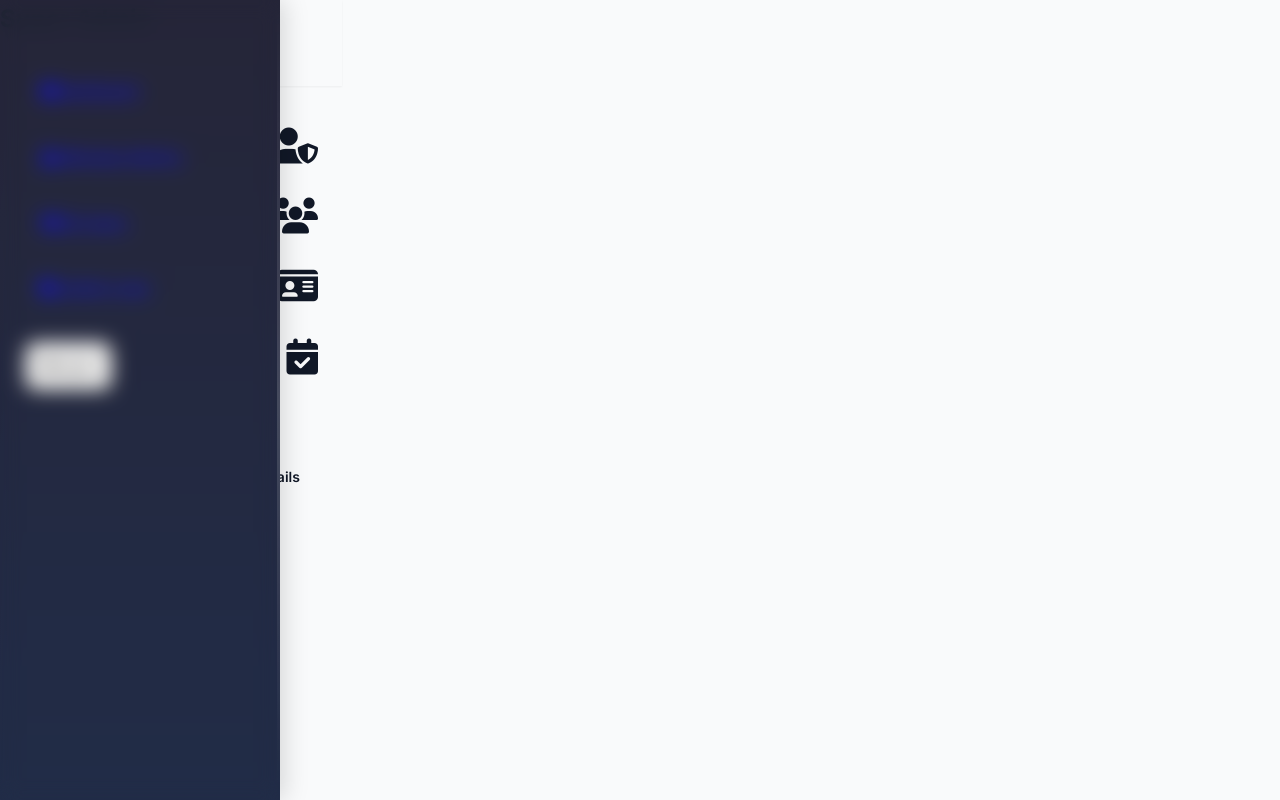
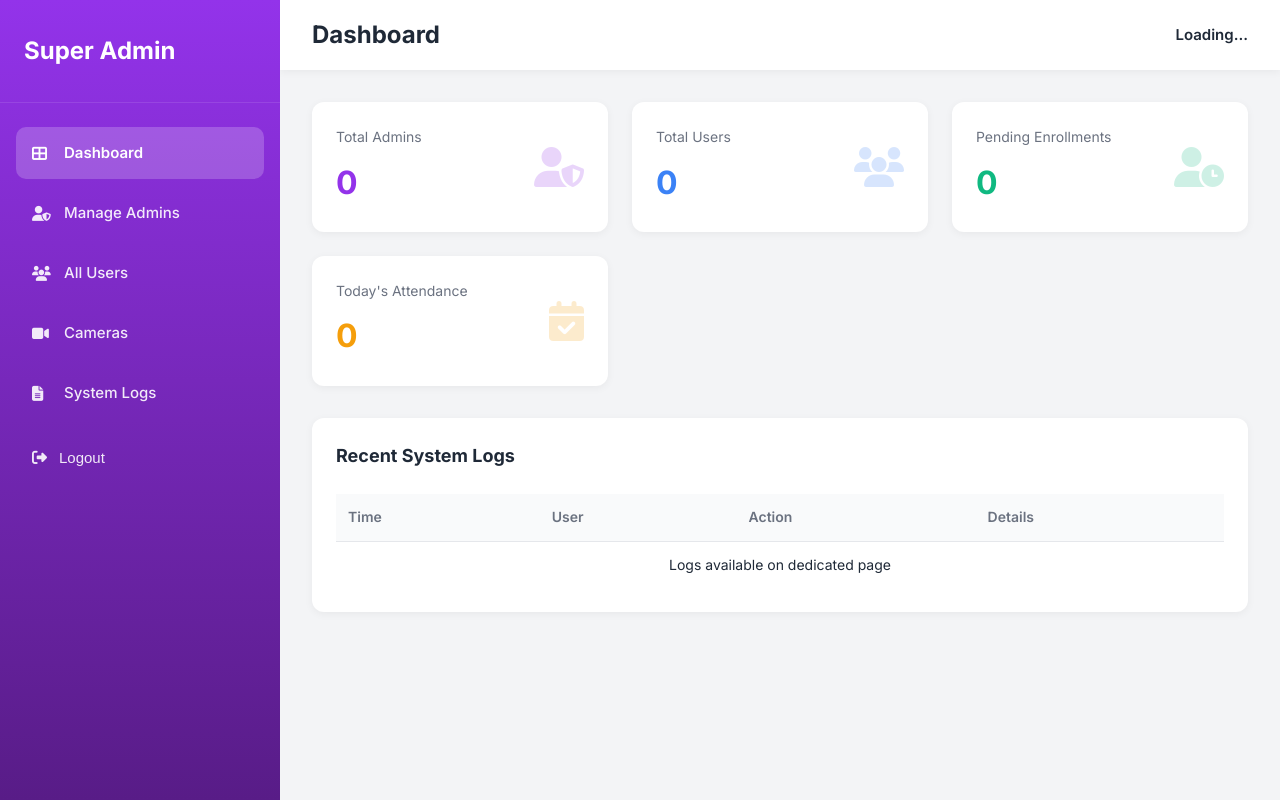
Before and after one commit to lakshay-lagyan/AI-Attendance-system, a Python web app: template templates/superadmin/dashboard.html in a window 1280 px wide. Run offline with Jinja, Linux system fonts and the light colour scheme; the template is opened without the code that fills it, so the values that code supplies are empty.

Commit message:
ui fixed

```diff
--- /dev/null
+++ b/static/css/superadmin_dashboard.css
@@ -0,0 +1,395 @@
+/* ====================================================
+   SUPER ADMIN DASHBOARD - CUSTOM CSS
+   ==================================================== */
+
+:root {
+    --sa-primary: #9333ea;
+    --sa-primary-dark: #7e22ce;
+    --sa-secondary: #581c87;
+    --sa-accent: #c084fc;
+    --sa-bg: #f3f4f6;
+    --sa-card-bg: #ffffff;
+    --sa-text: #1f2937;
+    --sa-text-light: #6b7280;
+    --sa-border: #e5e7eb;
+    --sa-success: #10b981;
+    --sa-warning: #f59e0b;
+    --sa-danger: #ef4444;
+    --sa-info: #3b82f6;
+}
+
+* {
+    margin: 0;
+    padding: 0;
+    box-sizing: border-box;
+}
+
+body {
+    font-family: 'Inter', -apple-system, BlinkMacSystemFont, sans-serif;
+    background: var(--sa-bg);
+    color: var(--sa-text);
+}
+
+/* ========== DASHBOARD CONTAINER ========== */
+.dashboard-container {
+    display: flex;
+    min-height: 100vh;
+}
+
+/* ========== SIDEBAR ========== */
+.sa-sidebar {
+    position: fixed;
+    top: 0;
+    left: 0;
+    width: 280px;
+    height: 100vh;
+    background: linear-gradient(180deg, var(--sa-primary) 0%, var(--sa-secondary) 100%);
+    color: white;
+    z-index: 1000;
+    overflow-y: auto;
+    transition: transform 0.3s ease;
+}
+
+.sa-sidebar-header {
+    padding: 2rem 1.5rem;
+    border-bottom: 1px solid rgba(255, 255, 255, 0.1);
+}
+
+.sa-sidebar-header h1 {
+    font-size: 1.5rem;
+    font-weight: 700;
+    margin: 0;
+}
+
+.sa-sidebar-nav {
+    padding: 1.5rem 1rem;
+}
+
+.sa-nav-link {
+    display: flex;
+    align-items: center;
+    padding: 0.875rem 1rem;
+    margin-bottom: 0.5rem;
+    color: rgba(255, 255, 255, 0.9);
+    text-decoration: none;
+    border-radius: 10px;
+    font-size: 0.9375rem;
+    font-weight: 500;
+    transition: all 0.3s;
+}
+
+.sa-nav-link:hover {
+    background: rgba(255, 255, 255, 0.15);
+    color: white;
+}
+
+.sa-nav-link.active {
+    background: rgba(255, 255, 255, 0.2);
+    color: white;
+    font-weight: 600;
+}
+
+.sa-nav-link i {
+    margin-right: 0.75rem;
+    width: 20px;
+}
+
+.sa-logout-btn {
+    display: flex;
+    align-items: center;
+    width: 100%;
+    padding: 0.875rem 1rem;
+    margin-top: 1rem;
+    background: transparent;
+    color: rgba(255, 255, 255, 0.9);
+    border: none;
+    border-radius: 10px;
+    font-size: 0.9375rem;
+    font-weight: 500;
+    cursor: pointer;
+    transition: all 0.3s;
+}
+
+.sa-logout-btn:hover {
+    background: var(--sa-danger);
+    color: white;
+}
+
+.sa-logout-btn i {
+    margin-right: 0.75rem;
+}
+
+/* ========== MAIN CONTENT ========== */
+.sa-main-content {
+    margin-left: 280px;
+    flex: 1;
+    min-height: 100vh;
+}
+
+.sa-topbar {
+    background: white;
+    padding: 1rem 2rem;
+    box-shadow: 0 2px 8px rgba(0, 0, 0, 0.05);
+    display: flex;
+    align-items: center;
+    justify-content: space-between;
+    position: sticky;
+    top: 0;
+    z-index: 100;
+}
+
+.sa-topbar-left {
+    display: flex;
+    align-items: center;
+    gap: 1rem;
+}
+
+.sa-menu-toggle {
+    display: none;
+    background: none;
+    border: none;
+    font-size: 1.5rem;
+    color: var(--sa-text-light);
+    cursor: pointer;
+    padding: 0.5rem;
+}
+
+.sa-topbar h2 {
+    font-size: 1.5rem;
+    font-weight: 700;
+    color: var(--sa-text);
+    margin: 0;
+}
+
+.sa-user-info {
+    text-align: right;
+}
+
+.sa-user-name {
+    font-size: 0.9375rem;
+    font-weight: 600;
+    color: var(--sa-text);
+    margin: 0;
+}
+
+.sa-user-email {
+    font-size: 0.8125rem;
+    color: var(--sa-text-light);
+    margin: 0;
+}
+
+/* ========== CONTENT AREA ========== */
+.sa-content {
+    padding: 2rem;
+}
+
+/* ========== STATS GRID ========== */
+.sa-stats-grid {
+    display: grid;
+    grid-template-columns: repeat(auto-fit, minmax(250px, 1fr));
+    gap: 1.5rem;
+    margin-bottom: 2rem;
+}
+
+.sa-stat-card {
+    background: white;
+    border-radius: 12px;
+    padding: 1.5rem;
+    box-shadow: 0 2px 8px rgba(0, 0, 0, 0.05);
+    transition: all 0.3s;
+}
+
+.sa-stat-card:hover {
+    transform: translateY(-4px);
+    box-shadow: 0 8px 24px rgba(0, 0, 0, 0.1);
+}
+
+.sa-stat-content {
+    display: flex;
+    align-items: center;
+    justify-content: space-between;
+}
+
+.sa-stat-info {
+    flex: 1;
+}
+
+.sa-stat-label {
+    font-size: 0.875rem;
+    color: var(--sa-text-light);
+    margin: 0 0 0.5rem 0;
+}
+
+.sa-stat-value {
+    font-size: 2rem;
+    font-weight: 700;
+    margin: 0;
+}
+
+.sa-stat-value.purple { color: var(--sa-primary); }
+.sa-stat-value.blue { color: var(--sa-info); }
+.sa-stat-value.green { color: var(--sa-success); }
+.sa-stat-value.orange { color: var(--sa-warning); }
+
+.sa-stat-icon {
+    font-size: 2.5rem;
+    opacity: 0.2;
+}
+
+.sa-stat-icon.purple { color: var(--sa-primary); }
+.sa-stat-icon.blue { color: var(--sa-info); }
+.sa-stat-icon.green { color: var(--sa-success); }
+.sa-stat-icon.orange { color: var(--sa-warning); }
+
+/* ========== LOGS TABLE ========== */
+.sa-card {
+    background: white;
+    border-radius: 12px;
+    padding: 1.5rem;
+    box-shadow: 0 2px 8px rgba(0, 0, 0, 0.05);
+}
+
+.sa-card-header {
+    margin-bottom: 1.5rem;
+}
+
+.sa-card-title {
+    font-size: 1.125rem;
+    font-weight: 700;
+    color: var(--sa-text);
+    margin: 0;
+}
+
+.sa-table-container {
+    overflow-x: auto;
+}
+
+.sa-table {
+    width: 100%;
+    border-collapse: collapse;
+}
+
+.sa-table thead {
+    background: #f9fafb;
+}
+
+.sa-table th {
+    padding: 0.75rem;
+    text-align: left;
+    font-size: 0.875rem;
+    font-weight: 600;
+    color: var(--sa-text-light);
+    border-bottom: 1px solid var(--sa-border);
+}
+
+.sa-table tbody tr {
+    border-bottom: 1px solid var(--sa-border);
+}
+
+.sa-table tbody tr:last-child {
+    border-bottom: none;
+}
+
+.sa-table td {
+    padding: 0.75rem;
+    font-size: 0.875rem;
+    color: var(--sa-text);
+}
+
+.sa-badge {
+    display: inline-block;
+    padding: 0.25rem 0.75rem;
+    border-radius: 999px;
+    font-size: 0.75rem;
+    font-weight: 600;
+}
+
+.sa-badge.blue {
+    background: rgba(59, 130, 246, 0.1);
+    color: var(--sa-info);
+}
+
+.sa-badge.green {
+    background: rgba(16, 185, 129, 0.1);
+    color: var(--sa-success);
+}
+
+.sa-badge.orange {
+    background: rgba(245, 158, 11, 0.1);
+    color: var(--sa-warning);
+}
+
+.sa-badge.red {
+    background: rgba(239, 68, 68, 0.1);
+    color: var(--sa-danger);
+}
+
+.sa-text-center {
+    text-align: center;
+}
+
+.sa-text-muted {
+    color: var(--sa-text-light);
+}
+
+/* ========== RESPONSIVE ========== */
+@media (max-width: 1024px) {
+    .sa-sidebar {
+        transform: translateX(-100%);
+    }
+
+    .sa-sidebar.mobile-open {
+        transform: translateX(0);
+    }
+
+    .sa-main-content {
+        margin-left: 0;
+    }
+
+    .sa-menu-toggle {
+        display: block;
+    }
+}
+
+@media (max-width: 768px) {
+    .sa-content {
+        padding: 1rem;
+    }
+
+    .sa-stats-grid {
+        grid-template-columns: 1fr;
+    }
+
+    .sa-topbar {
+        padding: 1rem;
+    }
+
+    .sa-topbar h2 {
+        font-size: 1.25rem;
+    }
+
+    .sa-table .hide-mobile {
+        display: none;
+    }
+}
+
+/* ========== SIDEBAR OVERLAY ========== */
+.sa-overlay {
+    display: none;
+    position: fixed;
+    inset: 0;
+    background: rgba(0, 0, 0, 0.5);
+    z-index: 999;
+    opacity: 0;
+    transition: opacity 0.3s;
+}
+
+.sa-overlay.active {
+    opacity: 1;
+}
+
+@media (max-width: 1024px) {
+    .sa-overlay {
+        display: block;
+    }
+}
--- a/templates/superadmin/dashboard.html
+++ b/templates/superadmin/dashboard.html
@@ -3,134 +3,139 @@
 {% block title %}Super Admin Dashboard{% endblock %}
 
 {% block extra_styles %}
-<style>
-    .sidebar {
-        transition: transform 0.3s ease;
-    }
-    @media (max-width: 768px) {
-        .sidebar.hidden-mobile {
-            transform: translateX(-100%);
-        }
-    }
-</style>
+<link rel="stylesheet" href="{{ url_for('static', filename='css/superadmin_dashboard.css') }}">
 {% endblock %}
 
 {% block content %}
-<div class="flex h-screen bg-gray-100">
+<!-- Sidebar Overlay (Mobile) -->
+<div class="sa-overlay" id="saOverlay" onclick="toggleSidebar()"></div>
+
+<div class="dashboard-container">
     <!-- Sidebar -->
-    <div id="sidebar" class="sidebar fixed md:static w-64 bg-gradient-to-b from-purple-600 to-purple-900 text-white h-full z-50">
-        <div class="p-6 border-b border-purple-500">
-            <h1 class="text-2xl font-bold">Super Admin</h1>
+    <aside class="sa-sidebar" id="saSidebar">
+        <div class="sa-sidebar-header">
+            <h1>Super Admin</h1>
         </div>
 
-        <nav class="p-4">
-            <a href="/superadmin/dashboard" class="flex items-center p-3 mb-2 bg-purple-700 rounded-lg">
-                <i class="fas fa-dashboard mr-3"></i> Dashboard
+        <nav class="sa-sidebar-nav">
+            <a href="/superadmin/dashboard" class="sa-nav-link active">
+                <i class="fas fa-th-large"></i> Dashboard
             </a>
-            <a href="/superadmin/admins" class="flex items-center p-3 mb-2 hover:bg-purple-700 rounded-lg">
-                <i class="fas fa-user-shield mr-3"></i> Manage Admins
+            <a href="/superadmin/admins" class="sa-nav-link">
+                <i class="fas fa-user-shield"></i> Manage Admins
             </a>
-            <a href="/superadmin/users" class="flex items-center p-3 mb-2 hover:bg-purple-700 rounded-lg">
-                <i class="fas fa-users mr-3"></i> All Users
+            <a href="/superadmin/users" class="sa-nav-link">
+                <i class="fas fa-users"></i> All Users
             </a>
-            <a href="/superadmin/logs" class="flex items-center p-3 mb-2 hover:bg-purple-700 rounded-lg">
-                <i class="fas fa-file-alt mr-3"></i> System Logs
+            <a href="/superadmin/cameras" class="sa-nav-link">
+                <i class="fas fa-video"></i> Cameras
             </a>
-            <button onclick="logout()" class="w-full flex items-center p-3 mt-4 hover:bg-red-600 rounded-lg">
-                <i class="fas fa-sign-out-alt mr-3"></i> Logout
+            <a href="/superadmin/logs" class="sa-nav-link">
+                <i class="fas fa-file-alt"></i> System Logs
+            </a>
+            <button onclick="logout()" class="sa-logout-btn">
+                <i class="fas fa-sign-out-alt"></i> Logout
             </button>
         </nav>
-    </div>
+    </aside>
 
     <!-- Main Content -->
-    <div class="flex-1 overflow-auto">
+    <main class="sa-main-content">
         <!-- Top Bar -->
-        <div class="bg-white shadow-sm p-4 flex justify-between items-center">
-            <button id="menuToggle" class="md:hidden text-gray-600">
-                <i class="fas fa-bars text-2xl"></i>
-            </button>
-            <h2 class="text-2xl font-bold text-gray-800">Dashboard</h2>
-            <div id="userInfo" class="text-right"></div>
+        <div class="sa-topbar">
+            <div class="sa-topbar-left">
+                <button class="sa-menu-toggle" id="saMenuToggle" onclick="toggleSidebar()">
+                    <i class="fas fa-bars"></i>
+                </button>
+                <h2>Dashboard</h2>
+            </div>
+            <div class="sa-user-info" id="userInfo">
+                <p class="sa-user-name">Loading...</p>
+                <p class="sa-user-email"></p>
+            </div>
         </div>
 
-        <!-- Stats Grid -->
-        <div class="p-4 md:p-6">
-            <div class="grid grid-cols-1 sm:grid-cols-2 lg:grid-cols-4 gap-4 mb-6">
-                <div class="bg-white rounded-lg shadow p-6">
-                    <div class="flex items-center justify-between">
-                        <div>
-                            <p class="text-gray-500 text-sm">Total Admins</p>
-                            <p id="totalAdmins" class="text-3xl font-bold text-purple-600">0</p>
+        <!-- Content -->
+        <div class="sa-content">
+            <!-- Stats Grid -->
+            <div class="sa-stats-grid">
+                <div class="sa-stat-card">
+                    <div class="sa-stat-content">
+                        <div class="sa-stat-info">
+                            <p class="sa-stat-label">Total Admins</p>
+                            <p class="sa-stat-value purple" id="totalAdmins">0</p>
                         </div>
-                        <i class="fas fa-user-shield text-4xl text-purple-200"></i>
+                        <i class="fas fa-user-shield sa-stat-icon purple"></i>
                     </div>
                 </div>
 
-                <div class="bg-white rounded-lg shadow p-6">
-                    <div class="flex items-center justify-between">
-                        <div>
-                            <p class="text-gray-500 text-sm">Total Users</p>
-                            <p id="totalUsers" class="text-3xl font-bold text-blue-600">0</p>
+                <div class="sa-stat-card">
+                    <div class="sa-stat-content">
+                        <div class="sa-stat-info">
+                            <p class="sa-stat-label">Total Users</p>
+                            <p class="sa-stat-value blue" id="totalUsers">0</p>
                         </div>
-                        <i class="fas fa-users text-4xl text-blue-200"></i>
+                        <i class="fas fa-users sa-stat-icon blue"></i>
                     </div>
                 </div>
 
-                <div class="bg-white rounded-lg shadow p-6">
-                    <div class="flex items-center justify-between">
-                        <div>
-                            <p class="text-gray-500 text-sm">Enrolled</p>
-                            <p id="totalPersons" class="text-3xl font-bold text-green-600">0</p>
+                <div class="sa-stat-card">
+                    <div class="sa-stat-content">
+                        <div class="sa-stat-info">
+                            <p class="sa-stat-label">Pending Enrollments</p>
+                            <p class="sa-stat-value green" id="pendingEnrollments">0</p>
                         </div>
-                        <i class="fas fa-id-card text-4xl text-green-200"></i>
+                        <i class="fas fa-user-clock sa-stat-icon green"></i>
                     </div>
                 </div>
 
-                <div class="bg-white rounded-lg shadow p-6">
-                    <div class="flex items-center justify-between">
-                        <div>
-                            <p class="text-gray-500 text-sm">Today's Attendance</p>
-                            <p id="todayAttendance" class="text-3xl font-bold text-orange-600">0</p>
+                <div class="sa-stat-card">
+                    <div class="sa-stat-content">
+                        <div class="sa-stat-info">
+                            <p class="sa-stat-label">Today's Attendance</p>
+                            <p class="sa-stat-value orange" id="todayAttendance">0</p>
                         </div>
-                        <i class="fas fa-calendar-check text-4xl text-orange-200"></i>
+                        <i class="fas fa-calendar-check sa-stat-icon orange"></i>
                     </div>
                 </div>
             </div>
 
             <!-- Recent Logs -->
-            <div class="bg-white rounded-lg shadow p-6">
-                <h3 class="text-xl font-bold mb-4">Recent System Logs</h3>
-                <div class="overflow-x-auto">
-                    <table class="w-full">
-                        <thead class="bg-gray-50">
+            <div class="sa-card">
+                <div class="sa-card-header">
+                    <h3 class="sa-card-title">Recent System Logs</h3>
+                </div>
+                <div class="sa-table-container">
+                    <table class="sa-table">
+                        <thead>
                             <tr>
-                                <th class="p-3 text-left text-sm font-semibold text-gray-600">Time</th>
-                                <th class="p-3 text-left text-sm font-semibold text-gray-600">User</th>
-                                <th class="p-3 text-left text-sm font-semibold text-gray-600">Action</th>
-                                <th class="p-3 text-left text-sm font-semibold text-gray-600 hidden md:table-cell">Details</th>
+                                <th>Time</th>
+                                <th>User</th>
+                                <th>Action</th>
+                                <th class="hide-mobile">Details</th>
                             </tr>
                         </thead>
-                        <tbody id="logsTable" class="divide-y">
-                            <tr><td colspan="4" class="p-4 text-center text-gray-500">Loading...</td></tr>
+                        <tbody id="logsTable">
+                            <tr>
+                                <td colspan="4" class="sa-text-center sa-text-muted">Loading...</td>
+                            </tr>
                         </tbody>
                     </table>
                 </div>
             </div>
         </div>
-    </div>
+    </main>
 </div>
 
 <script>
-let sidebar, menuToggle;
+function toggleSidebar() {
+    const sidebar = document.getElementById('saSidebar');
+    const overlay = document.getElementById('saOverlay');
+    sidebar.classList.toggle('mobile-open');
+    overlay.classList.toggle('active');
+}
 
 document.addEventListener('DOMContentLoaded', () => {
-    sidebar = document.getElementById('sidebar');
-    menuToggle = document.getElementById('menuToggle');
-
-    menuToggle.addEventListener('click', () => {
-        sidebar.classList.toggle('hidden-mobile');
-    });
-
     loadUserInfo();
     loadStats();
     loadLogs();
@@ -139,13 +144,9 @@
 async function loadUserInfo() {
     try {
         const response = await apiRequest('/auth/me');
-        const data = await response.json();
-
-        if (response.ok) {
-            document.getElementById('userInfo').innerHTML = `
-                <p class="font-semibold text-gray-800">${data.user.name}</p>
-                <p class="text-sm text-gray-600">${data.user.email}</p>
-            `;
+        if (response.user) {
+            document.querySelector('.sa-user-name').textContent = response.user.name;
+            document.querySelector('.sa-user-email').textContent = response.user.email;
         }
     } catch (error) {
         console.error('Error loading user info:', error);
@@ -154,15 +155,11 @@
 
 async function loadStats() {
     try {
-        const response = await apiRequest('/superadmin/stats');
-        const data = await response.json();
-
-        if (response.ok) {
-            document.getElementById('totalAdmins').textContent = data.total_admins;
-            document.getElementById('totalUsers').textContent = data.total_users;
-            document.getElementById('totalPersons').textContent = data.total_persons;
-            document.getElementById('todayAttendance').textContent = data.today_attendance;
-        }
+        const data = await apiRequest('/superadmin/stats');
+        document.getElementById('totalAdmins').textContent = data.total_admins || 0;
+        document.getElementById('totalUsers').textContent = data.total_users || 0;
+        document.getElementById('pendingEnrollments').textContent = data.pending_enrollments || 0;
+        document.getElementById('todayAttendance').textContent = data.total_attendance_today || 0;
     } catch (error) {
         console.error('Error loading stats:', error);
     }
@@ -170,30 +167,19 @@
 
 async function loadLogs() {
     try {
-        const response = await apiRequest('/superadmin/logs?per_page=10');
-        const data = await response.json();
+        const response = await fetch('/superadmin/logs?per_page=10');
+        const html = await response.text();
+        const parser = new DOMParser();
+        const doc = parser.parseFromString(html, 'text/html');
+        const logsScript = doc.querySelector('script');
 
-        if (response.ok && data.logs.length > 0) {
-            const logsHTML = data.logs.map(log => `
-                <tr>
-                    <td class="p-3 text-sm">${new Date(log.timestamp).toLocaleString()}</td>
-                    <td class="p-3 text-sm">${log.user_email}</td>
-                    <td class="p-3 text-sm">
-                        <span class="px-2 py-1 bg-blue-100 text-blue-800 rounded text-xs">
-                            ${log.action}
-                        </span>
-                    </td>
-                    <td class="p-3 text-sm text-gray-600 hidden md:table-cell">${log.details || ''}</td>
-                </tr>
-            `).join('');
-
-            document.getElementById('logsTable').innerHTML = logsHTML;
-        } else {
-            document.getElementById('logsTable').innerHTML =
-                '<tr><td colspan="4" class="p-4 text-center text-gray-500">No logs found</td></tr>';
-        }
+        // Simple fallback - just show loading message
+        document.getElementById('logsTable').innerHTML =
+            '<tr><td colspan="4" class="sa-text-center sa-text-muted">Logs available on dedicated page</td></tr>';
     } catch (error) {
         console.error('Error loading logs:', error);
+        document.getElementById('logsTable').innerHTML =
+            '<tr><td colspan="4" class="sa-text-center sa-text-muted">Error loading logs</td></tr>';
     }
 }
 </script>
```
